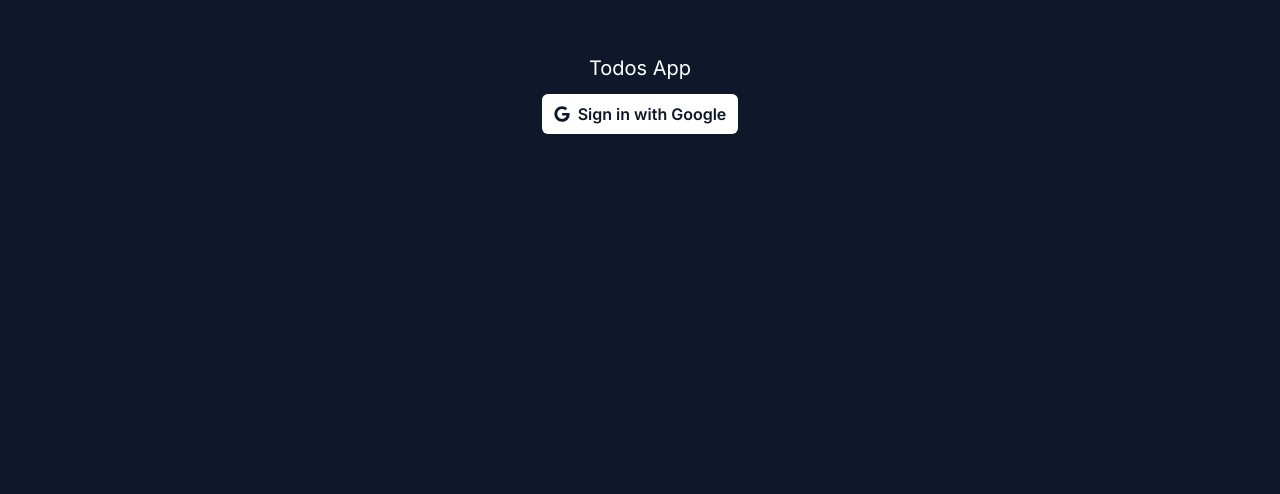
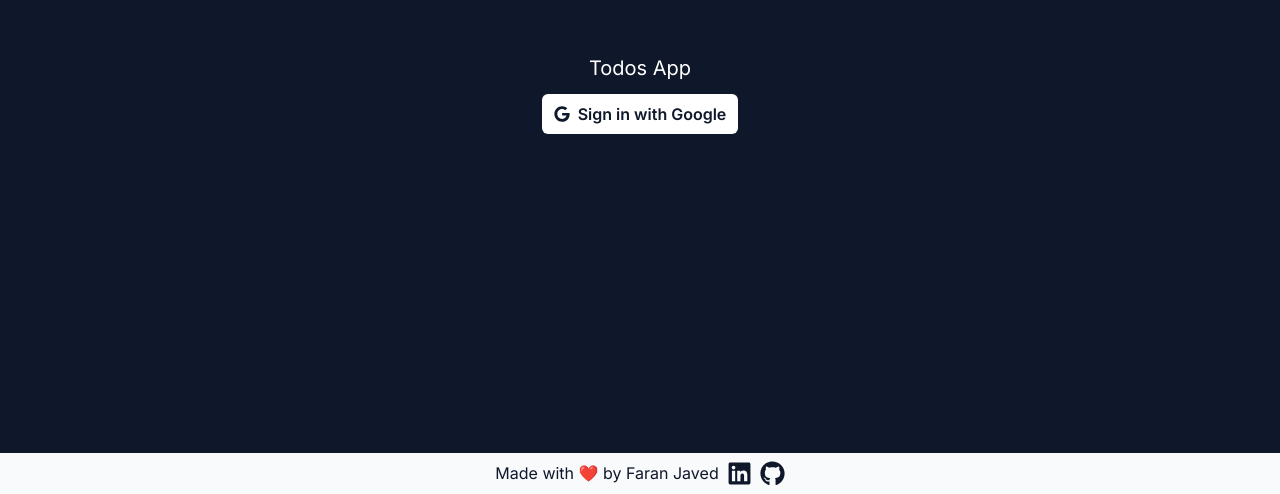
Before and after one commit to iamfaran/todo-with-mongo, a Next.js app: page / in a window 1280 px wide. Shown: the part 306-800 px from the top of the page. Built offline with nearby package versions, Linux system fonts and the light colour scheme; no server answers.

Commit message:
add footer

```diff
--- a/app/layout.tsx
+++ b/app/layout.tsx
@@ -4,7 +4,7 @@ import "./globals.css";
 import TodoProvider from "@/context/TodoProvider";
 import { AuthProvider } from "@/components/AuthProvider";
 import ThemeProvider from "@/context/Theme/ThemeProvider";
-import SunMoon from "@/components/SunMoon";
+import Footer from "@/components/Footer";
 
 const inter = Inter({ subsets: ["latin"] });
 
@@ -25,7 +25,10 @@ export default function RootLayout({
       <ThemeProvider>
         <TodoProvider>
           <html lang="en">
-            <body className={`${inter.className} relative`}>{children}</body>
+            <body className={`${inter.className} relative`}>
+              {children}
+              <Footer />
+            </body>
           </html>
         </TodoProvider>
       </ThemeProvider>
--- /dev/null
+++ b/components/Footer.tsx
@@ -0,0 +1,30 @@
+// app/components/Footer.jsx
+
+import React from "react";
+import { FaLinkedin, FaGithub } from "react-icons/fa";
+
+const Footer = () => {
+  return (
+    <footer className="absolute bottom-0 w-full bg-slate-50 text-slate-900 p-2">
+      <div className="flex justify-center gap-2">
+        Made with ❤️ by Faran Javed
+        <a
+          href="https://linkedin.com/in/faranjaved"
+          target="_blank"
+          rel="noopener noreferrer"
+        >
+          <FaLinkedin size={25} />
+        </a>
+        <a
+          href="https://github.com/iamfaran"
+          target="_blank"
+          rel="noopener noreferrer"
+        >
+          <FaGithub size={25} />
+        </a>
+      </div>
+    </footer>
+  );
+};
+
+export default Footer;
```
